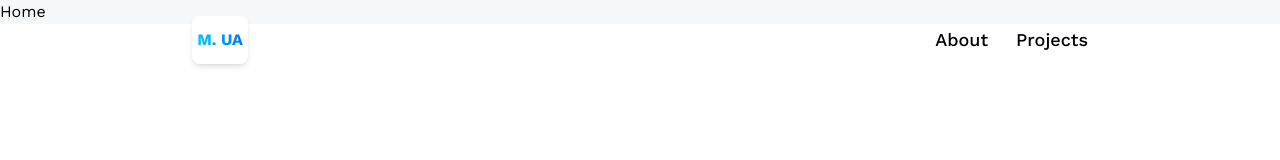
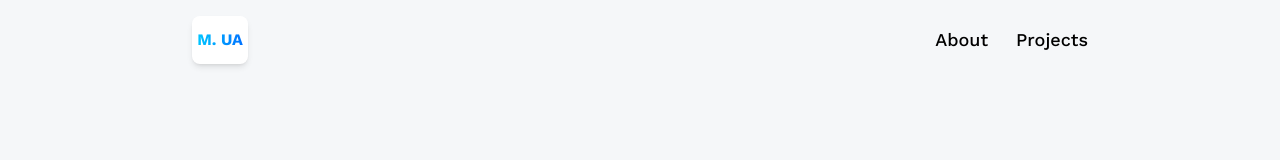
Before and after one commit to OsmanArshid/3D_portfolio, a React (Vite) app: page / in a window 1280 px wide. Shown: the top 160 px of the page. Built offline with nearby package versions, Linux system fonts and the light colour scheme.

Commit message:
continue

```diff
--- a/package.json
+++ b/package.json
@@ -13,7 +13,7 @@
     "@emailjs/browser": "^3.11.0",
     "@react-spring/three": "^9.7.3",
     "@react-three/drei": "^9.88.2",
-    "@react-three/fiber": "^8.14.5",
+    "@react-three/fiber": "^8.18.0",
     "react": "^18.2.0",
     "react-dom": "^18.2.0",
     "react-router-dom": "^6.17.0",
--- a/src/pages/Home.jsx
+++ b/src/pages/Home.jsx
@@ -1,6 +1,17 @@
+{/* <div className = 'absolute top-28 left-0 right-0 z-10 flex items-center justify-center'>
+  POPUP
+</div> */}
+import { Canvas } from "@react-three/fiber";
+
 const Home = () => {
   return (
-    <div>Home</div>
+    <section className = 'w-full h-screen relative'>
+      {/* Canvas is the ROOT component that sets up our entire 3D scene...
+      ALL 3D will be rendered here (the "Renderer" in the guide doc) */}
+      <Canvas>
+
+      </Canvas>
+    </section>
   )
 }
 
```
Also changed, not shown: 1 other file (tests, documents, lock files or other folders).
